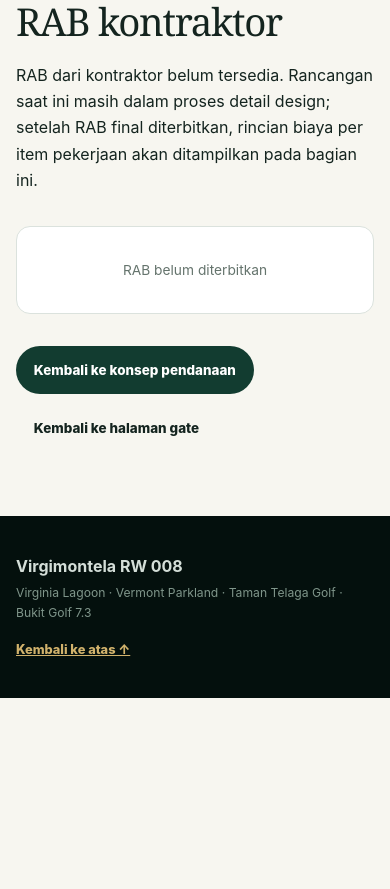
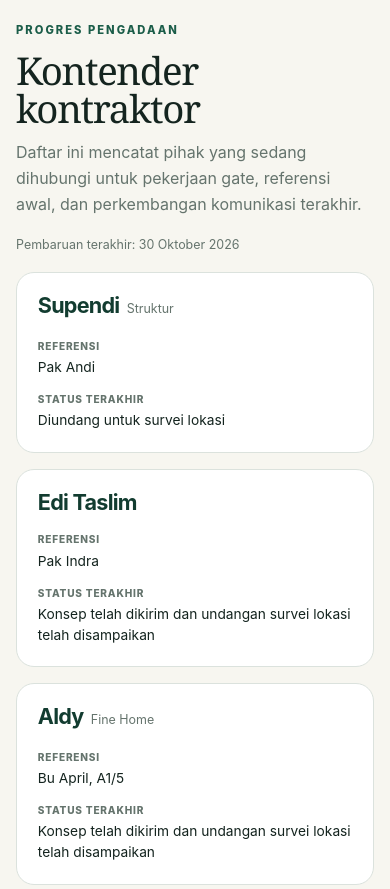
Before and after one commit to calibhden/virgimontela-tennis-rw008, a website: page gate-fundraising.html in a window 390 px wide. Shown: the part 7096-7985 px from the top of the page. Before the commit the page ends 7794 px from the top, so only its background shows below. Drawn offline with Linux system fonts and the light colour scheme; no server answers.

Commit message:
Add contractor contender progress

```diff
--- a/gate-fundraising.html
+++ b/gate-fundraising.html
@@ -6,7 +6,7 @@
   <meta name="theme-color" content="#071914">
   <meta name="description" content="Transparansi sumbangan, pengeluaran, dan saldo dana pembangunan Gate Virgimontela RW 008">
   <title>Transparansi Dana · Gate Virgimontela</title>
-  <link rel="stylesheet" href="/gate.css?v=20261026-1">
+  <link rel="stylesheet" href="/gate.css?v=20261030-1">
 </head>
 <body id="atas">
   <a class="skip-link" href="#isi">Langsung ke isi</a>
@@ -20,6 +20,7 @@
       <a href="#prinsip">Prinsip</a>
       <a href="#tally">Sumbangan</a>
       <a href="#pengeluaran">Pengeluaran</a>
+      <a href="#kontender">Kontender</a>
       <a href="#rab">RAB</a>
     </nav>
     <a class="gate-home-link" href="/">Portal warga</a>
@@ -139,6 +140,48 @@
         </div>
       </div>
 
+      <section class="contractor-progress" id="kontender" aria-labelledby="contractor-title">
+        <div class="contractor-progress-heading">
+          <div>
+            <p class="eyebrow dark">Progres pengadaan</p>
+            <h2 id="contractor-title">Kontender kontraktor</h2>
+          </div>
+          <p>Daftar ini mencatat pihak yang sedang dihubungi untuk pekerjaan gate, referensi awal, dan perkembangan komunikasi terakhir.</p>
+        </div>
+        <p class="contractor-updated">Pembaruan terakhir: 30 Oktober 2026</p>
+        <div class="contractor-list">
+          <article>
+            <div class="contractor-name">
+              <h3>Supendi</h3>
+              <span>Struktur</span>
+            </div>
+            <dl>
+              <div><dt>Referensi</dt><dd>Pak Andi</dd></div>
+              <div><dt>Status terakhir</dt><dd>Diundang untuk survei lokasi</dd></div>
+            </dl>
+          </article>
+          <article>
+            <div class="contractor-name">
+              <h3>Edi Taslim</h3>
+            </div>
+            <dl>
+              <div><dt>Referensi</dt><dd>Pak Indra</dd></div>
+              <div><dt>Status terakhir</dt><dd>Konsep telah dikirim dan undangan survei lokasi telah disampaikan</dd></div>
+            </dl>
+          </article>
+          <article>
+            <div class="contractor-name">
+              <h3>Aldy</h3>
+              <span>Fine Home</span>
+            </div>
+            <dl>
+              <div><dt>Referensi</dt><dd>Bu April, A1/5</dd></div>
+              <div><dt>Status terakhir</dt><dd>Konsep telah dikirim dan undangan survei lokasi telah disampaikan</dd></div>
+            </dl>
+          </article>
+        </div>
+      </section>
+
       <div id="rab" aria-labelledby="rab-title">
         <p class="eyebrow dark">Rencana anggaran biaya</p>
         <h2 id="rab-title">RAB kontraktor</h2>
--- a/gate.css
+++ b/gate.css
@@ -488,11 +488,26 @@ h1, h2, h3 { line-height: 1.04; letter-spacing: -.035em; }
 .cashflow-cards article.balance strong.pending { color: #bfd0c7; }
 .expenses-table { min-width: 880px; }
 .expenses-table a { color: var(--forest-800); font-weight: 800; text-underline-offset: 3px; }
+.contractor-progress { margin-top: 3.5rem; padding-top: 3.5rem; border-top: 1px solid var(--line); }
+.contractor-progress-heading { display: grid; grid-template-columns: minmax(0, 1fr) minmax(240px, .7fr); gap: 2rem; align-items: end; }
+.contractor-progress-heading h2 { margin: 0; }
+.contractor-progress-heading > p { margin: 0; color: var(--muted); }
+.contractor-updated { margin: 1.1rem 0 1rem; color: var(--muted); font-size: .78rem; }
+.contractor-list { display: grid; grid-template-columns: repeat(3, minmax(0, 1fr)); gap: 1rem; }
+.contractor-list article { display: flex; flex-direction: column; gap: 1.15rem; padding: 1.3rem; border: 1px solid var(--line); border-radius: 18px; background: white; }
+.contractor-name { display: flex; flex-wrap: wrap; align-items: baseline; gap: .45rem; }
+.contractor-name h3 { margin: 0; color: var(--forest-800); font-family: var(--serif); font-size: 1.35rem; }
+.contractor-name span { color: var(--muted); font-size: .78rem; }
+.contractor-list dl { display: grid; gap: .85rem; margin: 0; }
+.contractor-list dt { margin-bottom: .16rem; color: var(--muted); font-size: .63rem; font-weight: 800; letter-spacing: .08em; text-transform: uppercase; }
+.contractor-list dd { margin: 0; color: var(--ink); font-size: .86rem; line-height: 1.5; }
 
 @media (max-width: 760px) {
   .cashflow-heading, .cashflow-cards { grid-template-columns: 1fr; }
   .cashflow-heading { gap: .7rem; }
   .cashflow-cards article { min-height: 130px; }
+  .contractor-progress-heading, .contractor-list { grid-template-columns: 1fr; }
+  .contractor-progress-heading { gap: .7rem; }
 
   /* Di layar ponsel, setiap catatan dibuat menjadi kartu agar tidak perlu geser ke samping. */
   .fundraising-table-wrap { overflow: visible; border: 0; background: transparent; }
```
